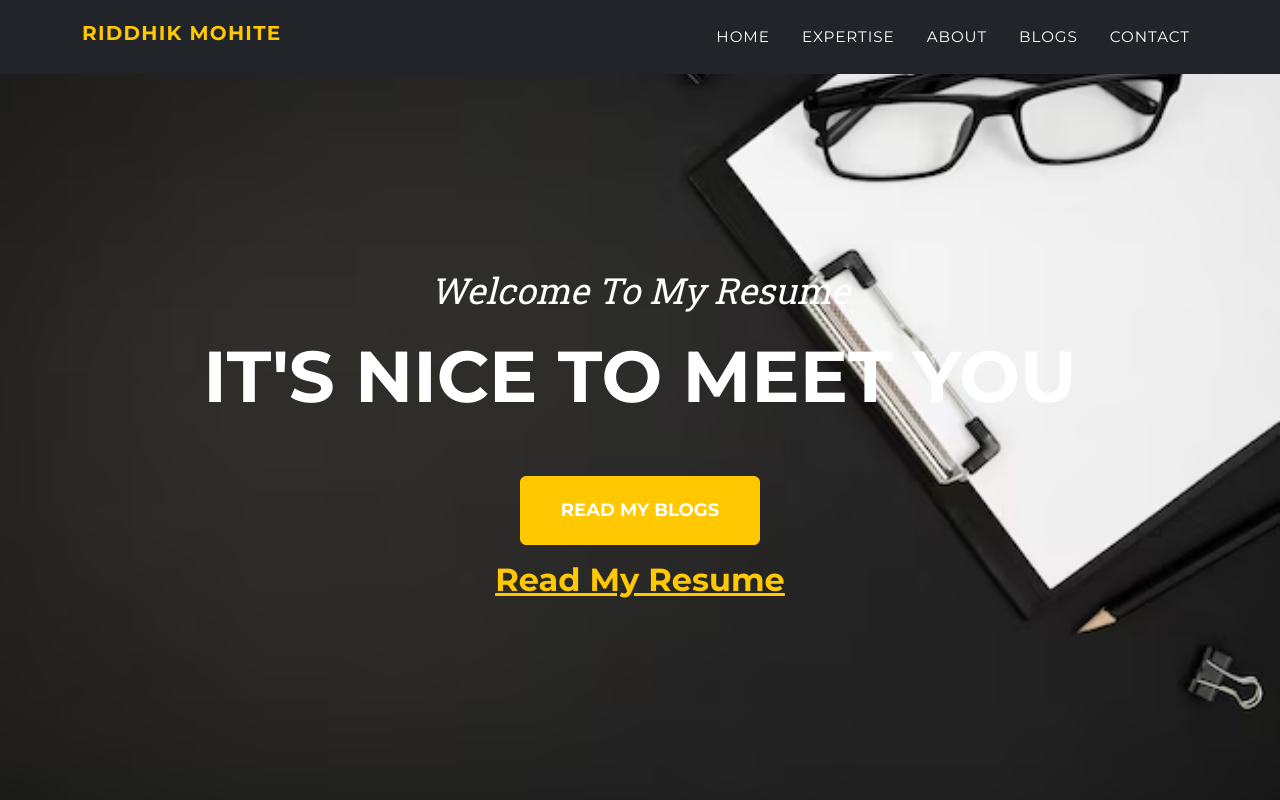
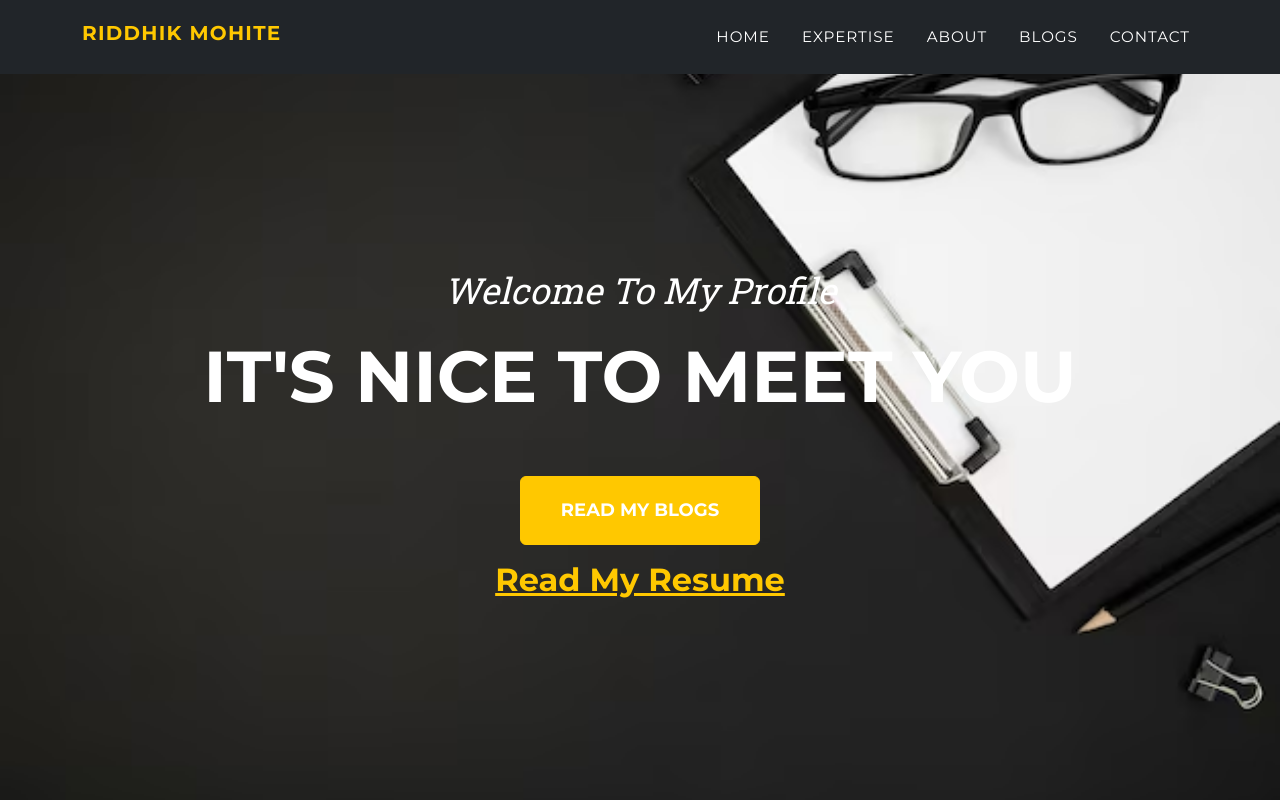
Before and after one commit to riddhik24/riddhik24.github.io, a React (Vite) app: page / in a window 1280 px wide. Shown: the top 800 px of the page. Built offline with nearby package versions, Linux system fonts and the light colour scheme.

Commit message:
changes in home

```diff
--- a/src/components/Home.tsx
+++ b/src/components/Home.tsx
@@ -9,7 +9,7 @@ export default function Home() {
     <>
       <section className="masthead">
         <div className="container" id="page-top">
-          <div className="masthead-subheading">Welcome To My Resume</div>
+          <div className="masthead-subheading">Welcome To My Profile</div>
           <div className="masthead-heading text-uppercase">
             It's Nice To Meet You
           </div>
```
Also changed, not shown: 4 other files (tests, documents, lock files or other folders).
